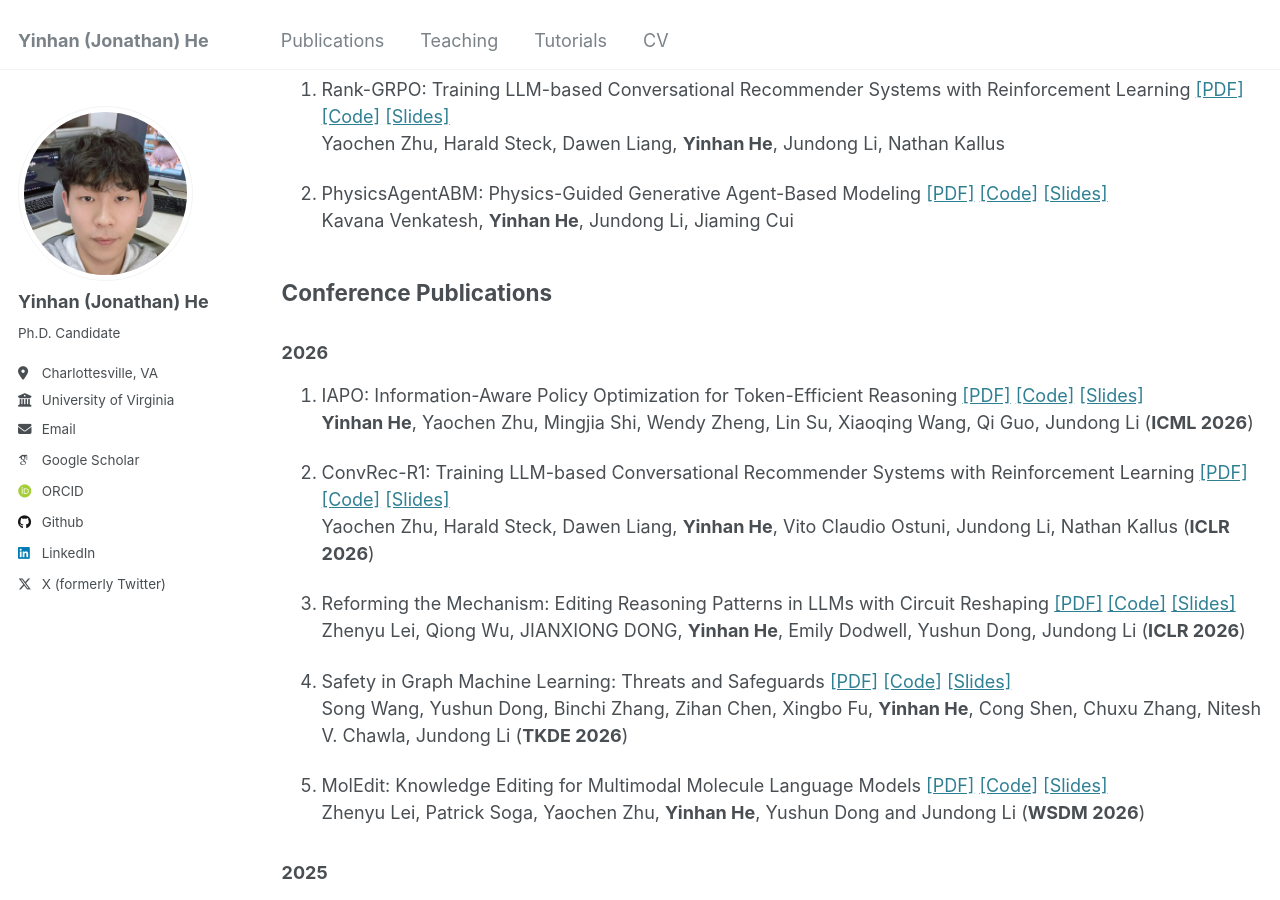
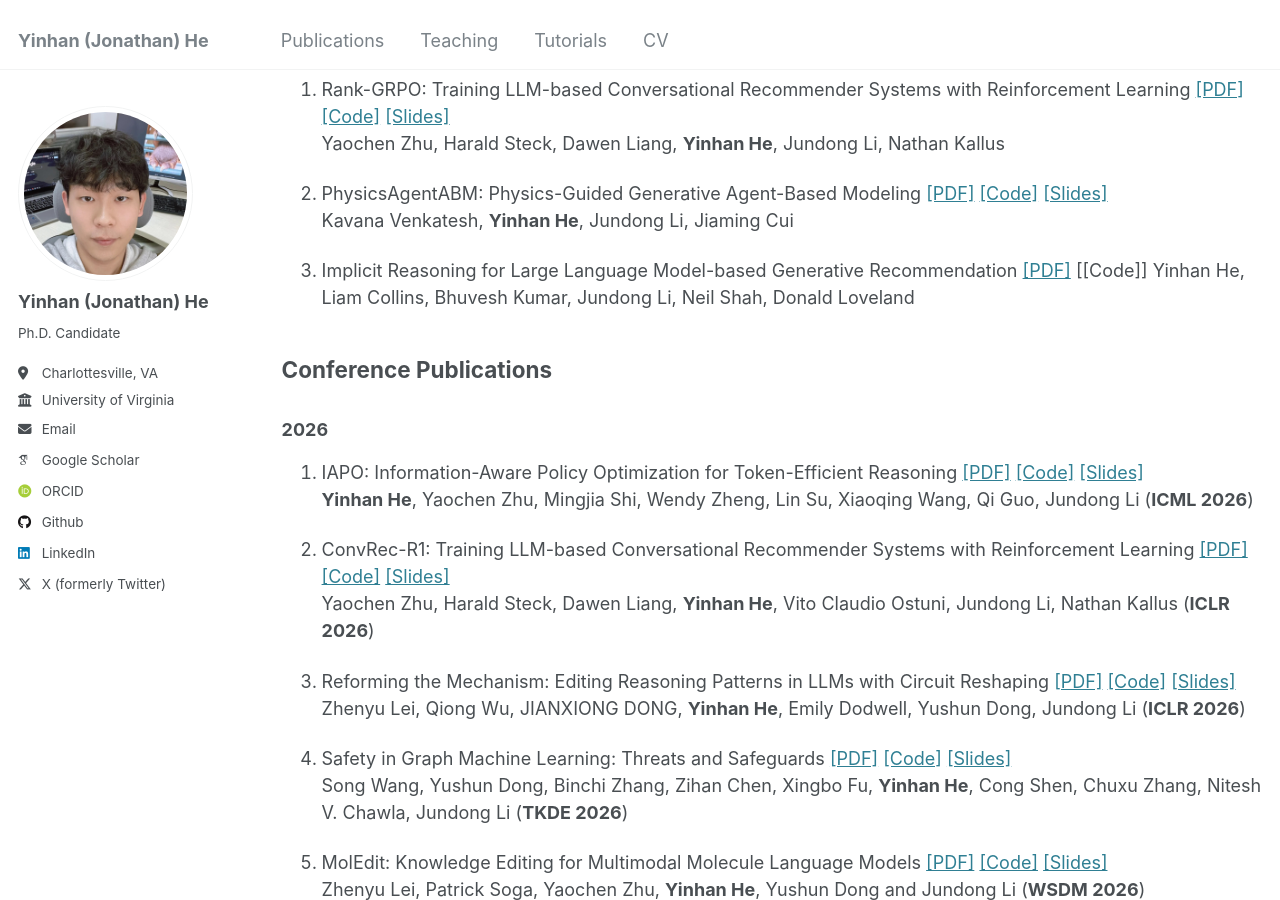
Before and after one commit to YinhanHe123/YinhanHe123.github.io, a Jekyll site: the page built from _pages/publications.md, in a window 1280 px wide and 900 px high, scrolled down 478 px. Built offline with Jekyll 4.4.1, drawn with Linux system fonts in a browser that asks for light colours; some web fonts are replaced; a script that is not in the unit is left out.

Commit message:
Update publications.md

```diff
--- a/_pages/publications.md
+++ b/_pages/publications.md
@@ -22,6 +22,9 @@ Yaochen Zhu, Harald Steck, Dawen Liang, **Yinhan He**, Jundong Li, Nathan Kallus
 
 2. PhysicsAgentABM: Physics-Guided Generative Agent-Based Modeling [[PDF]](https://arxiv.org/pdf/2602.06030) [[Code]](https://yinhanhe123.github.io//publications/) [[Slides]](https://yinhanhe123.github.io//publications/)<br>
 Kavana Venkatesh, **Yinhan He**, Jundong Li, Jiaming Cui
+
+3. Implicit Reasoning for Large Language Model-based Generative Recommendation [[PDF]](https://arxiv.org/abs/2606.14142) [[Code]]
+Yinhan He, Liam Collins, Bhuvesh Kumar, Jundong Li, Neil Shah, Donald Loveland
 
 ## Conference Publications
 ### 2026
```
